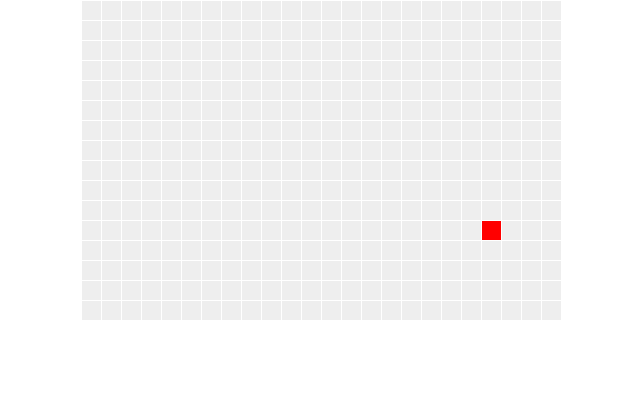
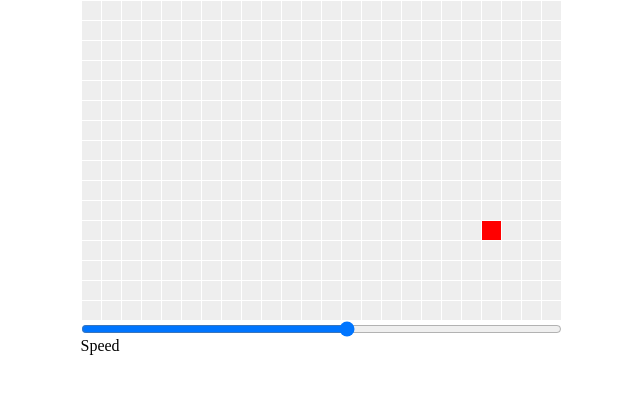
Before and after one commit to ariaeon/JSGames, a website with bundled scripts: page Snake/index.html in a window 1280 px wide. Shown: the whole page, without its empty margins (319-959 px from the left). Built offline with nearby package versions, Linux system fonts and the light colour scheme.

Commit message:
Speed slider

```diff
--- a/Snake/index.html
+++ b/Snake/index.html
@@ -7,7 +7,14 @@
 	<link rel="stylesheet" href="style.css">
 </head>
 <body>
-	<canvas id="myCanvas" width="481" height="321"></canvas>
-	<script type="module" src="index.js"></script>
+	<div class="content">
+		<canvas id="myCanvas" width="481" height="321"></canvas>
+		<script type="module" src="index.js"></script>
+		<input type="range" id="speed" name="speed" min="1" max="10">
+			<label for="speed">Speed</label>
+		<!-- <input type="range" id="volume" name="volume" min="0" max="11">
+
+		<label for="volume">Volume</label> -->
+	</div>
 </body>
 </html>
--- a/Snake/index.js
+++ b/Snake/index.js
@@ -5,29 +5,34 @@ const canvas = document.getElementById('myCanvas');
 /** @type {CanvasRenderingContext2D} */
 const ctx = canvas.getContext('2d');
 document.addEventListener('keydown', logKey);
+document.getElementById('speed').addEventListener('change', (e) => 	{
+	speed = e.target.value;
+	console.log(speed);
+});
 
 const scl = 20;
 const cols = canvas.width / scl;
 const rows = canvas.height / scl;
 let score = 0;
+let speed = document.getElementById('speed').value;
 
 function logKey(e) {
 	switch (e.code) {
 	case 'ArrowRight':
-		snake.dx = 1;
+		snake.dx = snake.dx == -1 ? -1 : 1;
 		snake.dy = 0;
 		break;
 	case 'ArrowLeft':
-		snake.dx = -1;
+		snake.dx = snake.dx == 1 ? 1 : -1;
 		snake.dy = 0;
 		break;
 	case 'ArrowUp':
 		snake.dx = 0;
-		snake.dy = -1;
+		snake.dy = snake.dy == 1 ? 1 : -1;
 		break;
 	case 'ArrowDown':
 		snake.dx = 0;
-		snake.dy = 1;
+		snake.dy = snake.dy == -1 ? -1 : 1;
 		break;
 	}
 }
@@ -76,11 +81,10 @@ function draw() {
 	}
 
 	console.log(snake.tail);
-	if(!snake.tail.length) return;
-
-
-	snake.drawtail();
-
+	if(snake.tail.length) {
+		snake.drawtail();
+	}
+	setTimeout(draw, 1100 - speed * 100);
 }
 
-setInterval(draw, 250);
+draw();
--- a/Snake/style.css
+++ b/Snake/style.css
@@ -6,3 +6,12 @@ canvas {
 	display: block;
 	margin: 0 auto;
 }
+body{
+	display:flex;
+	justify-content: center;
+}
+.content{
+	display:flex;
+	width: 481px;
+	flex-direction: column;
+}
```
